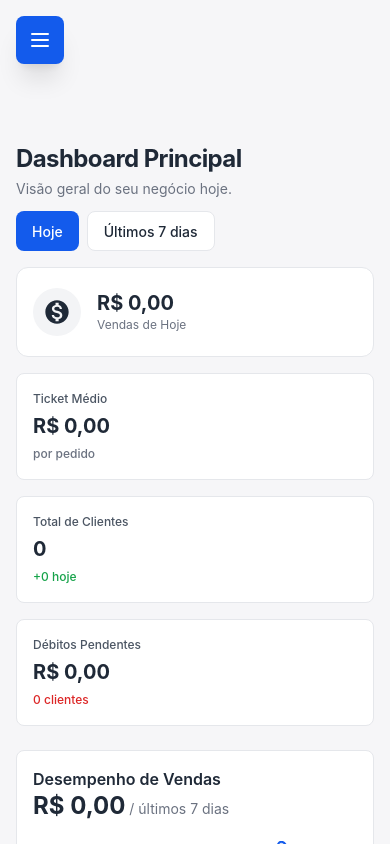
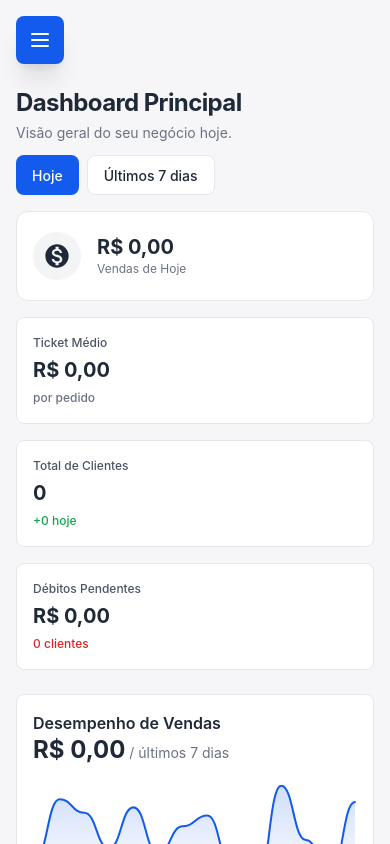
Before and after one commit to juliohebert/loja, a React (Vite) app in the folder frontend/: page /dashboard in a window 390 px wide. Built offline with nearby package versions, Linux system fonts and the light colour scheme; no server answers.

Commit message:
revert: Reverter aumento do margin-top que afetou outras telas

```diff
--- a/frontend/src/index.css
+++ b/frontend/src/index.css
@@ -145,7 +145,7 @@
 
   /* Espaçamento adicional no topo para mobile */
   .mobile-header-spacing {
-    @apply mt-16 lg:mt-0;
+    @apply mt-2 lg:mt-0;
   }
 }
 
```
